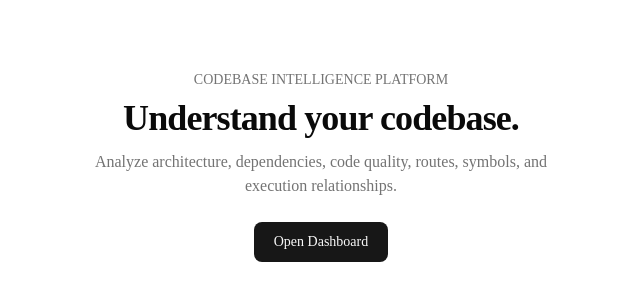
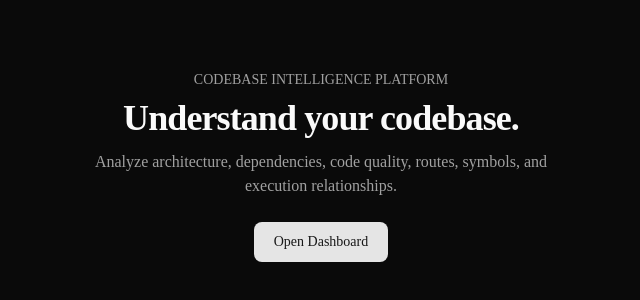
Before and after one commit to Sam-Davis07/codebase-intelligence-platform, a Next.js app in the folder frontend/: page / in a window 1280 px wide. Shown: the part 234-534 px from the top of the page, without its empty margins (319-959 px from the left). Built offline with nearby package versions, Linux system fonts and the light colour scheme.

Commit message:
feat(frontend): add dark and light theme support

```diff
--- a/frontend/src/app/layout.tsx
+++ b/frontend/src/app/layout.tsx
@@ -1,16 +1,6 @@
 import type { Metadata } from "next";
-import { Geist, Geist_Mono } from "next/font/google";
 import "./globals.css";
-
-const geistSans = Geist({
-  variable: "--font-geist-sans",
-  subsets: ["latin"],
-});
-
-const geistMono = Geist_Mono({
-  variable: "--font-geist-mono",
-  subsets: ["latin"],
-});
+import { ThemeProvider } from "@/components/theme-provider";
 
 export const metadata: Metadata = {
   title: "Codebase Intelligence Platform",
@@ -18,13 +8,18 @@ export const metadata: Metadata = {
     "Understand your codebase through architecture, dependencies, code quality, routes, and execution relationships.",
 };
 
-export default function RootLayout({ children }: LayoutProps<"/">) {
+export default function RootLayout({
+  children,
+}: Readonly<{
+  children: React.ReactNode;
+}>) {
   return (
-    <html
-      lang="en"
-      className={`${geistSans.variable} ${geistMono.variable} h-full antialiased`}
-    >
-      <body className="min-h-full flex flex-col">{children}</body>
+    <html lang="en" suppressHydrationWarning>
+      <body>
+        <ThemeProvider>
+          {children}
+        </ThemeProvider>
+      </body>
     </html>
   );
 }
--- /dev/null
+++ b/frontend/src/components/theme-provider.tsx
@@ -0,0 +1,50 @@
+"use client";
+
+import * as React from "react";
+import { ThemeProvider as NextThemesProvider } from "next-themes";
+
+// next-themes injects an inline script to prevent theme flicker.
+// React 19 + Next.js 16 reports this as a false-positive console error.
+if (
+  typeof window !== "undefined" &&
+  process.env.NODE_ENV === "development"
+) {
+  const originalError = console.error;
+
+  console.error = (...args: unknown[]) => {
+    if (
+      typeof args[0] === "string" &&
+      args[0].includes("Encountered a script tag")
+    ) {
+      return;
+    }
+
+    originalError(...args);
+  };
+}
+
+const ThemeProviderBase =
+  NextThemesProvider as unknown as React.ComponentType<{
+    children?: React.ReactNode;
+    attribute?: string;
+    defaultTheme?: string;
+    enableSystem?: boolean;
+    disableTransitionOnChange?: boolean;
+  }>;
+
+export function ThemeProvider({
+  children,
+}: {
+  children: React.ReactNode;
+}) {
+  return (
+    <ThemeProviderBase
+      attribute="class"
+      defaultTheme="dark"
+      enableSystem={false}
+      disableTransitionOnChange
+    >
+      {children}
+    </ThemeProviderBase>
+  );
+}
--- /dev/null
+++ b/frontend/src/components/theme-toggle.tsx
@@ -0,0 +1,41 @@
+"use client";
+
+import { useEffect, useState } from "react";
+import { Moon, Sun } from "lucide-react";
+import { useTheme } from "next-themes";
+
+export function ThemeToggle() {
+  const { theme, setTheme } = useTheme();
+  const [mounted, setMounted] = useState(false);
+
+  useEffect(() => {
+    setMounted(true);
+  }, []);
+
+  if (!mounted) {
+    return (
+      <button
+        type="button"
+        className="inline-flex h-9 w-9 items-center justify-center rounded-lg border bg-background"
+        aria-label="Toggle theme"
+      />
+    );
+  }
+
+  const isDark = theme === "dark";
+
+  return (
+    <button
+      type="button"
+      onClick={() => setTheme(isDark ? "light" : "dark")}
+      className="inline-flex h-9 w-9 items-center justify-center rounded-lg border bg-background transition-colors hover:bg-accent"
+      aria-label="Toggle theme"
+    >
+      {isDark ? (
+        <Sun className="h-4 w-4" />
+      ) : (
+        <Moon className="h-4 w-4" />
+      )}
+    </button>
+  );
+}
```
